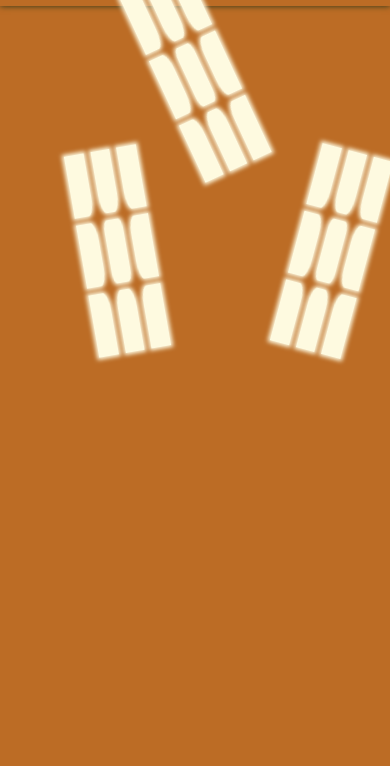
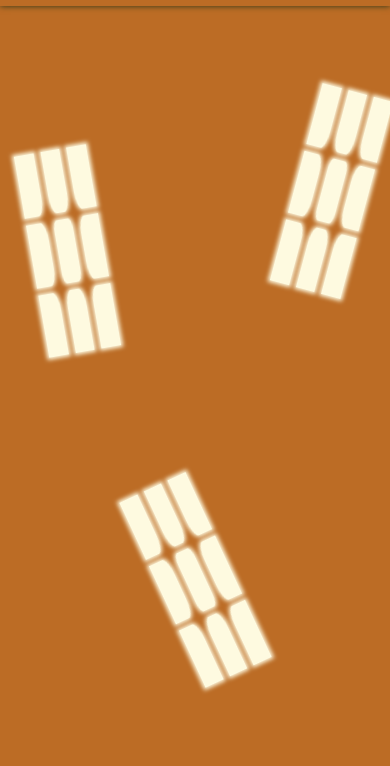
Before and after one commit to Devanshbansal02/Basic_Js_Timer-project, a plain HTML site: page index.html in a window 390 px wide. Shown: the part 78-844 px from the top of the page. Drawn offline with Linux system fonts and the light colour scheme; a web font is replaced by a local one.

Commit message:
Add files via upload

```diff
--- a/styles.css
+++ b/styles.css
@@ -202,7 +202,7 @@ header{
 }
 #grid-o{
     position: fixed;
-    top: 6vh;
+    bottom: 10vh;
     -webkit-transform: rotate(-25deg);
     -moz-transform: rotate(-25deg);
     -ms-transform: rotate(-25deg);
@@ -211,7 +211,7 @@ header{
 }
 #grid-th{
     position: fixed;
-    bottom: 49vh;
+    bottom: 56vh;
     left: 35vh;
     transform: rotate(15deg);
     -webkit-transform: rotate(15deg);
@@ -222,10 +222,17 @@ header{
 #grid-t{
     position: fixed;
     bottom: 49vh;
-    right: 28vh;
+    right: 34vh;
     transform: rotate(-10deg);
     -webkit-transform: rotate(-10deg);
     -moz-transform: rotate(-10deg);
     -ms-transform: rotate(-10deg);
     -o-transform: rotate(-10deg);
 }
+
+@media screen and (max-width: 600px){
+    .grid{
+        position: absolute;
+        z-index: 0;
+    }
+}
```
